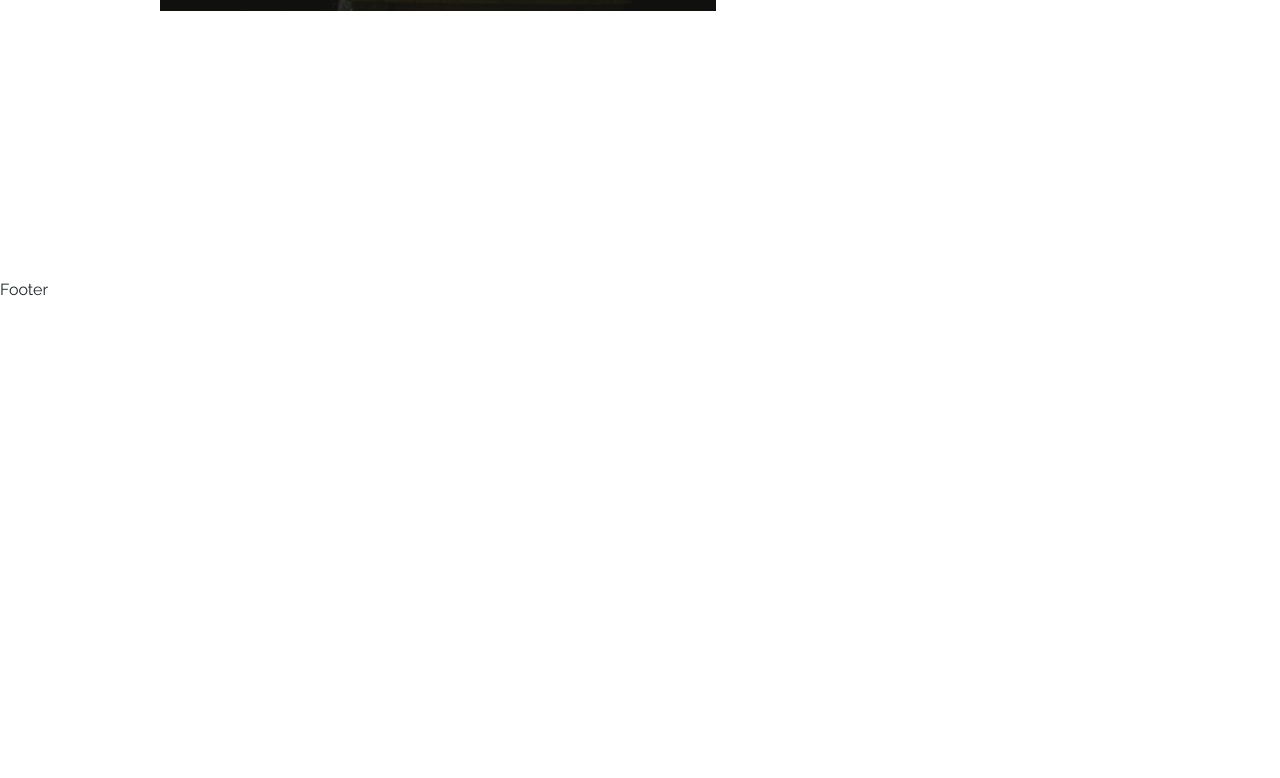
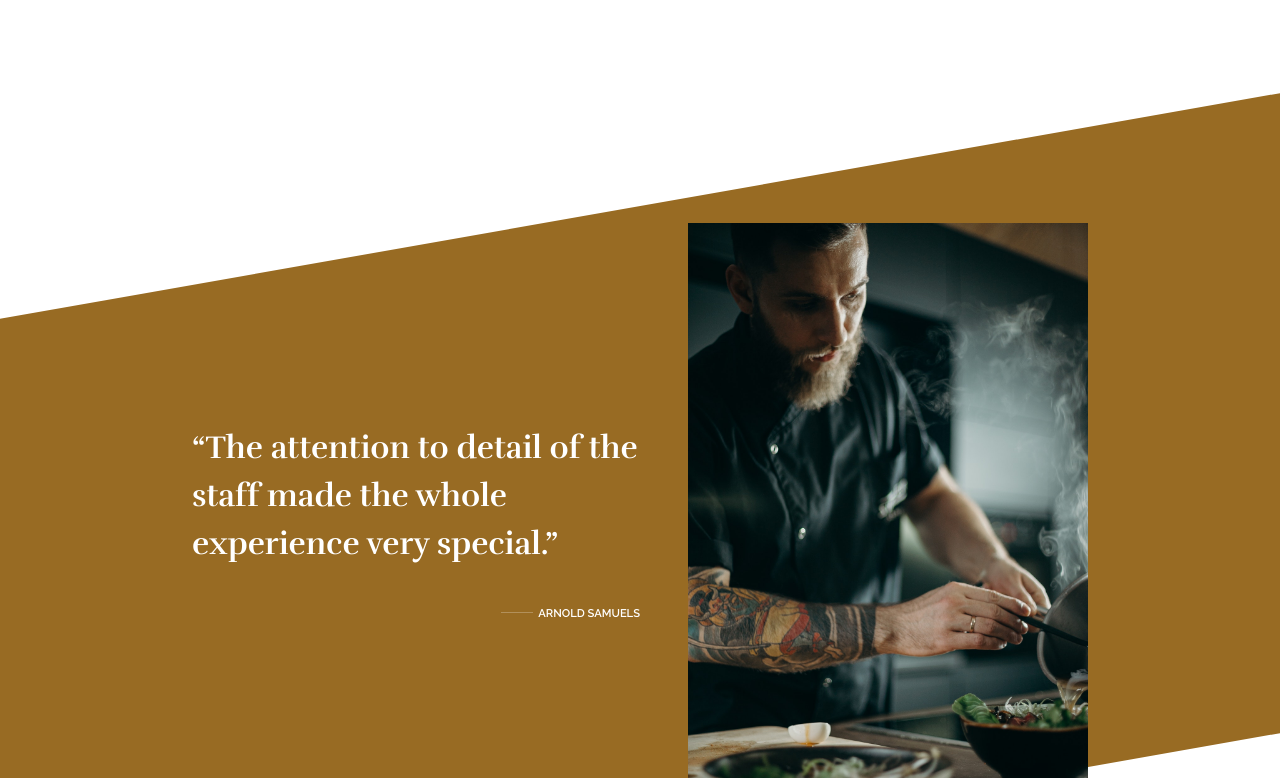
Before and after one commit to abadrimsim/felicita-restaurant-website, a Next.js app: page / in a window 1280 px wide. Shown: the part 1732-2510 px from the top of the page. Before the commit the page ends 2034 px from the top, so only its background shows below. Built offline with nearby package versions, Linux system fonts and the light colour scheme.

Commit message:
Add testimonial section

```diff
--- /dev/null
+++ b/src/components/Carousel/Carousel.js
@@ -0,0 +1,33 @@
+import Image from 'next/image';
+import styles from './Carousel.module.scss';
+
+function Carousel() {
+	return (
+		<div className={styles.container}>
+			<div className={styles.content}>
+				<div className={styles.testimonial}>
+					<h2 className={styles.mainHeader}>
+						“The attention to detail of the staff made the whole experience very
+						special.”
+					</h2>
+
+					<span>
+						<hr />
+						<p>Arnold Samuels</p>
+					</span>
+				</div>
+				<div className={styles.carouselImg}>
+					<Image
+						src='/testimonial-a.jpg'
+						width={600}
+						height={950}
+						objectFit='contain'
+						alt='Customer Testimonial A'
+					/>
+				</div>
+			</div>
+		</div>
+	);
+}
+
+export default Carousel;
--- /dev/null
+++ b/src/components/Carousel/Carousel.module.scss
@@ -0,0 +1,105 @@
+@import '../../styles/index';
+
+.container {
+	margin: 0;
+	background-color: $secondary;
+	transform: skew(0deg, -10deg);
+	padding: 5em 1em;
+
+	.content {
+		transform: skew(0deg, 10deg);
+		display: flex;
+		color: $tertiary;
+		justify-content: space-between;
+
+		.testimonial {
+			margin: auto 0;
+
+			span {
+				display: flex;
+				align-items: center;
+				justify-content: flex-end;
+			}
+
+			h2 {
+				width: 100%;
+			}
+
+			hr {
+				width: 2em;
+				margin-top: 2.25em;
+			}
+
+			p {
+				color: $tertiary;
+				margin-left: 0.5em;
+				margin-bottom: 0;
+				text-transform: uppercase;
+				font-weight: 600;
+				font-size: 0.7em;
+			}
+		}
+
+		.carouselImg {
+			display: none !important;
+		}
+	}
+}
+
+@include md {
+	.container {
+		padding: 7em 1em;
+	}
+}
+
+@include lg {
+	.container {
+		padding: 0 6em;
+
+		.content {
+			gap: 3em;
+
+			.testimonial {
+				width: 75%;
+			}
+
+			.carouselImg {
+				display: block !important;
+			}
+		}
+	}
+}
+
+@include xl {
+	.container {
+		margin: 15vh 0;
+		padding: 0 10em;
+
+		.content {
+			padding: 0 2em;
+		}
+	}
+}
+
+@include xxl {
+	.container {
+		margin: 25vh 0;
+		padding: 0 15em;
+
+		.content {
+			padding: 0 5em;
+
+			.testimonial {
+				width: 45%;
+
+				hr {
+					margin-top: 0;
+				}
+
+				p {
+					font-size: 0.9em;
+				}
+			}
+		}
+	}
+}
--- a/src/components/Header/Header.module.scss
+++ b/src/components/Header/Header.module.scss
@@ -22,11 +22,11 @@
 .brand {
 	font-family: 'Rufina', serif;
 	font-weight: bold;
-	color: $tertiary-med !important;
+	color: $tertiary !important;
 }
 
 .navLink {
-	color: $tertiary-med !important;
+	color: $tertiary !important;
 	font-size: 0.9rem;
 	font-weight: 600;
 }
@@ -52,7 +52,7 @@
 
 @include md {
 	.navContainer {
-		padding: 1em 2em;
+		padding: 0.8em 2em;
 	}
 
 	.textContainer {
@@ -65,11 +65,10 @@
 @include lg {
 	.header {
 		background-size: contain;
-		height: 55em;
 	}
 
 	.navContainer {
-		padding: 1em 6em;
+		padding: 0.8em 6em;
 	}
 
 	.textContainer {
@@ -84,17 +83,21 @@
 
 @include xl {
 	.navContainer {
-		padding: 1em 10em;
+		padding: 0.8em 10em;
 	}
 
 	.textContainer {
-		padding: 15em 0 10em 10em;
+		padding: 10em 0 10em 10em;
 	}
 }
 
 @include xxl {
+	.header {
+		height: 55em;
+	}
+
 	.navContainer {
-		padding: 1em 15em;
+		padding: 0.8em 15em;
 	}
 
 	.textContainer {
--- a/src/pages/index.js
+++ b/src/pages/index.js
@@ -1,5 +1,6 @@
 import Head from 'next/head';
 import Image from 'next/image';
+import Carousel from '../components/Carousel/Carousel';
 import Footer from '../components/Footer/Footer';
 import Header from '../components/Header/Header';
 
@@ -15,9 +16,11 @@ export default function Home() {
 				<meta name='description' content='Generated by create next app' />
 				<link rel='icon' href='/favicon.ico' />
 			</Head>
-			<Header />
+
 			<main>
+				<Header />
 				<Story />
+				<Carousel />
 			</main>
 
 			<footer>
--- a/src/styles/_layout.scss
+++ b/src/styles/_layout.scss
@@ -1,6 +1,7 @@
 .container {
 	padding: 15vh 1em;
 	margin: 0 auto;
+	position: relative;
 
 	h2 {
 		font-family: 'Rufina', serif;
@@ -48,6 +49,10 @@
 @include xl {
 	.container {
 		padding: 25vh 10em;
+
+		h2 {
+			width: 60%;
+		}
 	}
 }
 
@@ -57,7 +62,6 @@
 
 		h2 {
 			font-size: 2.25rem;
-			width: 60%;
 		}
 
 		h3 {
```
Also changed, not shown: public/testimonial-a.jpg (added).
